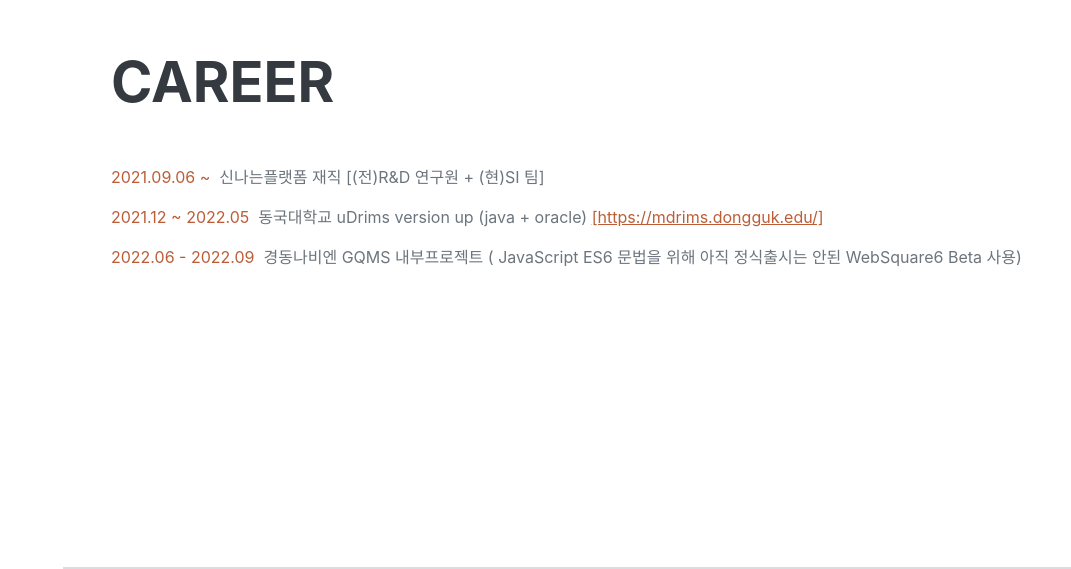
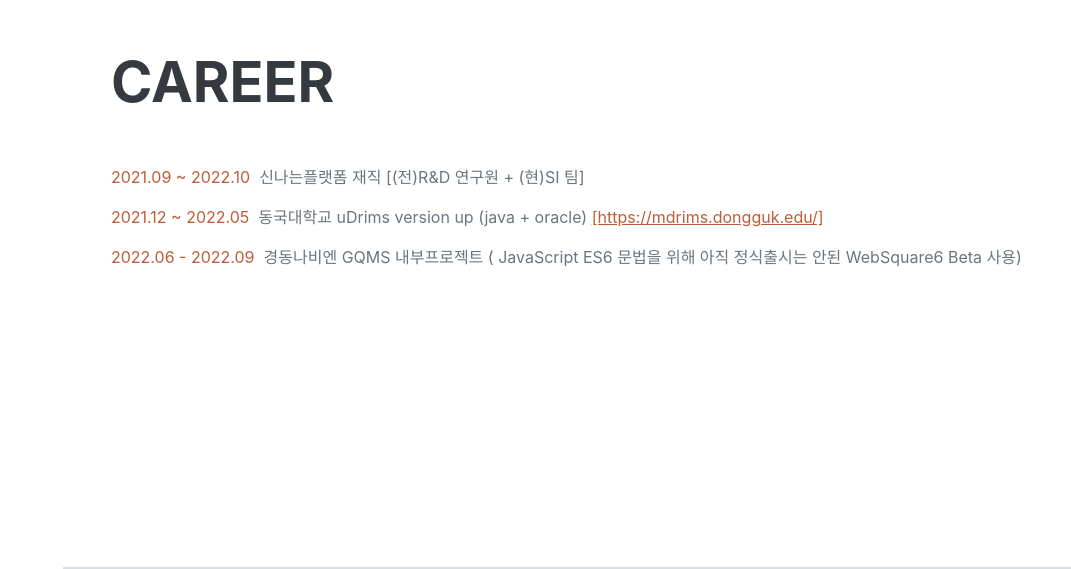
Before and after one commit to jungu0416/vanilla-js-profile, a plain HTML site: page index.html in a window 1280 px wide. Shown: the part 5901-6470 px from the top of the page, without its empty margins (209-1280 px from the left). Drawn offline with nearby package versions, Linux system fonts and the light colour scheme; a web font is replaced by a local one.

Commit message:
Update index.html

```diff
--- a/index.html
+++ b/index.html
@@ -119,7 +119,7 @@
                 <div class="resume-section-content">
                     <h2 class="mb-5">Career</h2>
                     <div class="d-flex flex-column flex-md-row justify-content-between">
-                        <div class="flex-shrink-0"><span class="text-primary">2021.09.06 ~ &nbsp;</span></div>
+                        <div class="flex-shrink-0"><span class="text-primary">2021.09 ~ 2022.10 &nbsp;</span></div>
                         <div class="flex-grow-1">
                             <h3 class="mb-0"></h3>
                             <p>신나는플랫폼 재직 [(전)R&D 연구원 + (현)SI 팀]</p>
```
